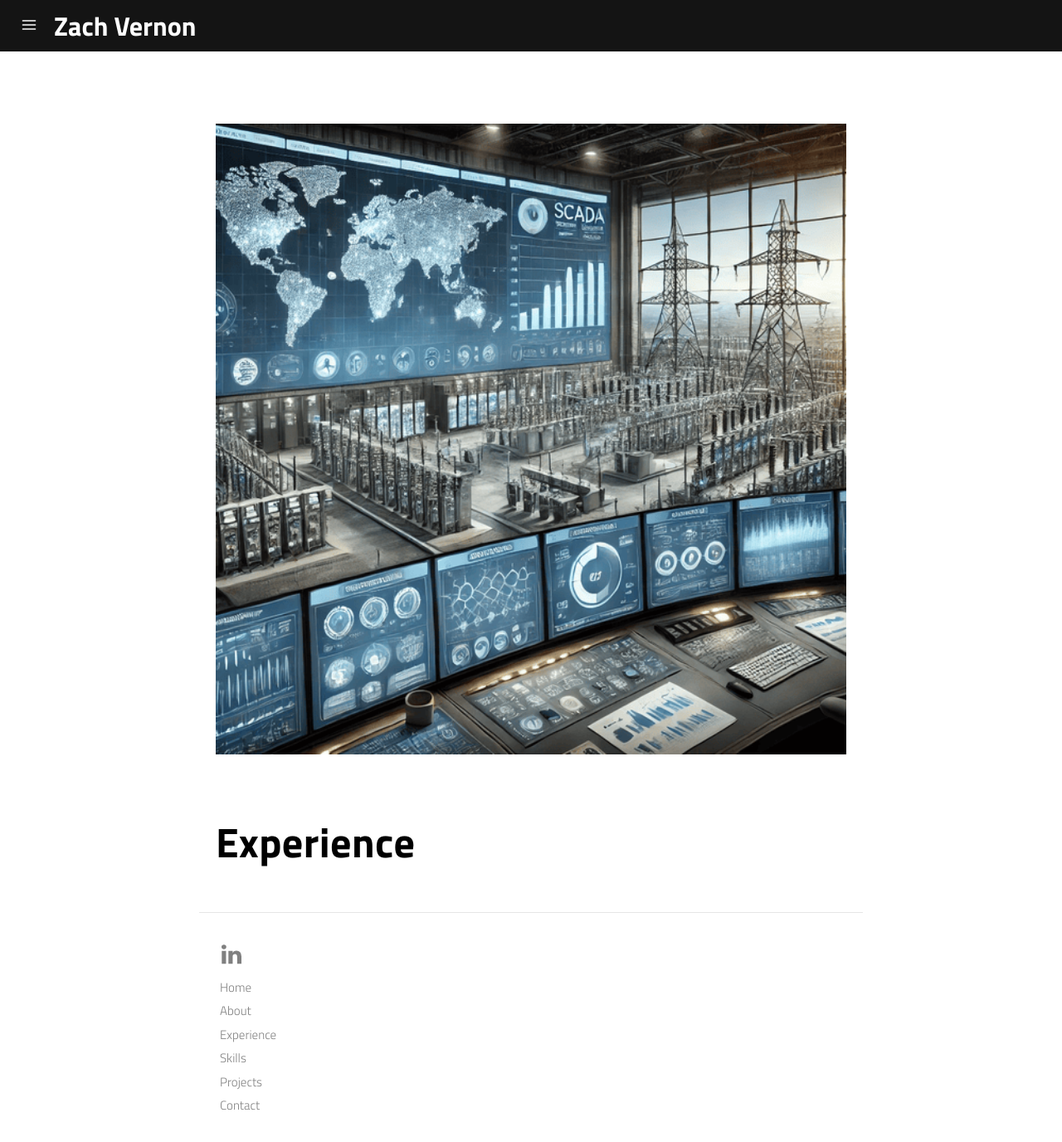
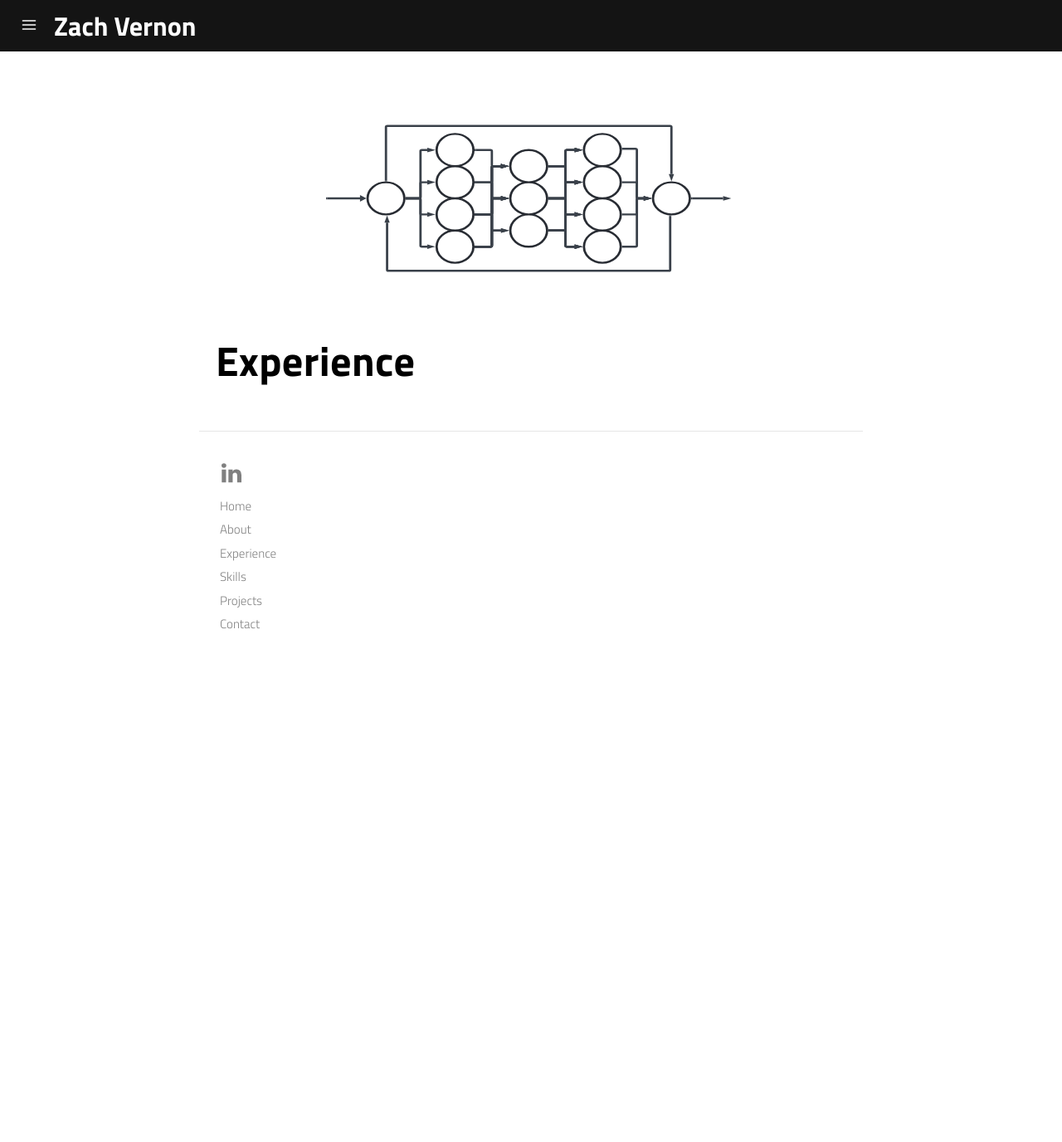
Before and after one commit to z-vernon/z-vernon.github.io, a Jekyll site: the page built from pages/experience.md, in a window 1280 px wide and 1376 px high. Shown: the whole window at 83% size. Built offline with Jekyll 4.4.1, drawn with Linux system fonts in a browser that asks for light colours; a script that is not in the unit is left out.

Commit message:
Update experience.md

```diff
--- a/pages/experience.md
+++ b/pages/experience.md
@@ -7,6 +7,5 @@
 permalink: /experience/
 ---
 
-<img class="img-square" src="/assets/img/uploads/SCADA.png" alt="Thomas A. Anderson" width="1000">
-
+<img class="img" src="/assets/img/Skills.svg" alt="WZV" width="500" height="200">
 # Experience
```
